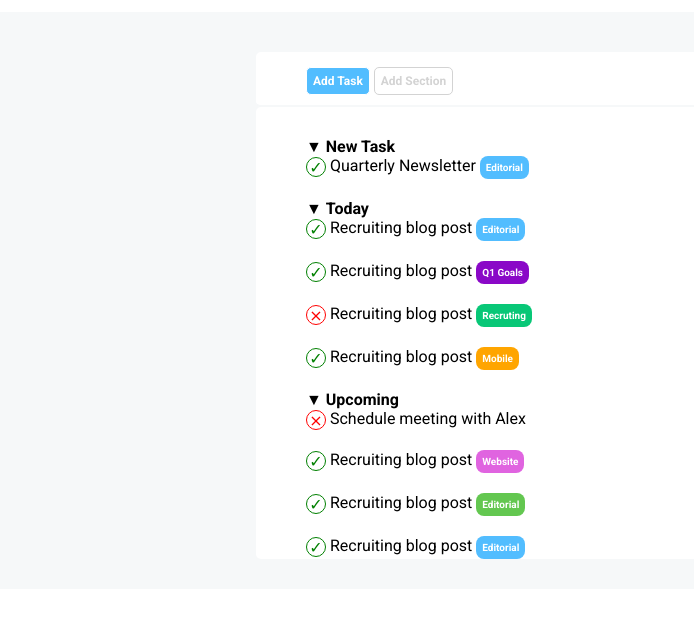
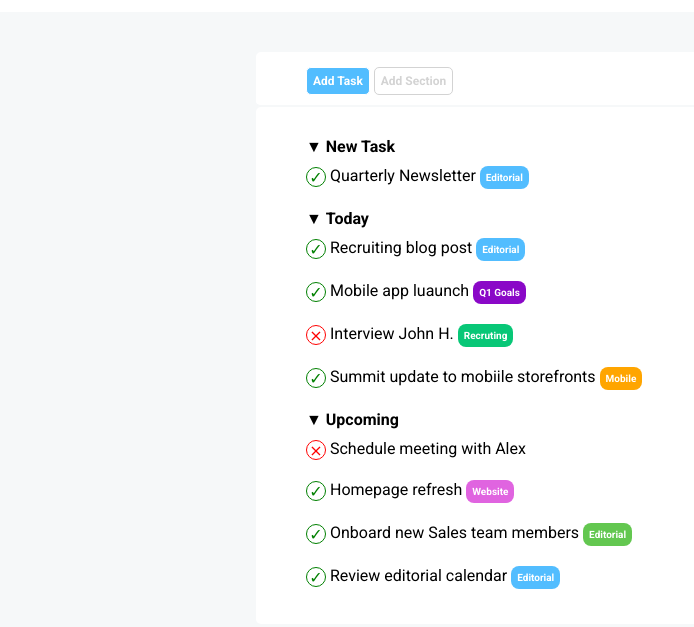
Before and after one commit to ferdlet/html-css-toboolist, a plain HTML site: page index.html in a window 1280 px wide. Shown: the part 63-690 px from the top of the page, without its empty margins (0-694 px from the left). Drawn offline with Linux system fonts and the light colour scheme.

Commit message:
inserimento div sottolista

```diff
--- a/css/style.css
+++ b/css/style.css
@@ -40,8 +40,8 @@ main{
 
 .container-list{
     padding-top: 30px;
+    padding-bottom: 15px;
 }
-
 
 .container-button{
     border-bottom: 2px solid rgb(246, 248, 249);
@@ -149,3 +149,7 @@ li{
     color: red;
     border-color: red;
 }
+
+.container-sottolista{
+    margin-top: 10px;
+}
--- a/index.html
+++ b/index.html
@@ -36,17 +36,20 @@
                     <li>
                         &#9660; <strong>New Task</strong>
                         <ul>
+                            <div class="container-sottolista">
                                 <li>
                                     <div class="check">&#10003;</div>
                                     Quarterly Newsletter
                                     <div class="categoria blu">Editorial</div>
                                 </li>
+                            </div>
                         </ul>
                     </li>
                     <!-- Secondo elenco -->
                     <li>
                         &#9660; <strong>Today</strong>
                         <ul>
+                           <div class="container-sottolista">
                                 <li>
                                     <div class="check">&#10003;</div>
                                     Recruiting blog post
@@ -54,44 +57,47 @@
                                 </li>
                                 <li>
                                     <div class="check">&#10003;</div>
-                                Recruiting blog post
+                                    Mobile app luaunch
                                     <div class="categoria viola">Q1 Goals</div>
                                 </li>
                                 <li>
                                     <div class="cross">&#10799;</div>
-                                Recruiting blog post
+                                    Interview John H.
                                     <div class="categoria green">Recruting</div>
                                 </li>
                                 <li>
                                     <div class="check">&#10003;</div>
-                                Recruiting blog post
+                                    Summit update to mobiile storefronts
                                     <div class="categoria arancione">Mobile</div>
                                 </li>
+                           </div>
                         </ul>
                     </li>
                     <!-- Terzo elenco -->
                     <li>
                         &#9660; <strong>Upcoming</strong>
                         <ul>
+                           <div class="container-sottolista">
                                 <li>
                                     <div class="cross">&#10799;</div>
                                     Schedule meeting with Alex
                                 </li>
                                 <li>
                                     <div class="check">&#10003;</div>
-                                Recruiting blog post
+                                    Homepage refresh
                                     <div class="categoria fucsia">Website</div>
                                 </li>
                                 <li>
                                     <div class="check">&#10003;</div>
-                                Recruiting blog post
+                                    Onboard new Sales team members
                                     <div class="categoria melma">Editorial</div>
                                 </li>
                                 <li>
                                     <div class="check">&#10003;</div>
-                                Recruiting blog post
+                                    Review editorial calendar
                                     <div class="categoria blu">Editorial</div>
                                 </li>
+                           </div>
                         </ul>
                     </li>
                 </ul>
```
Lines whose indentation alone changed are shown as unchanged.
